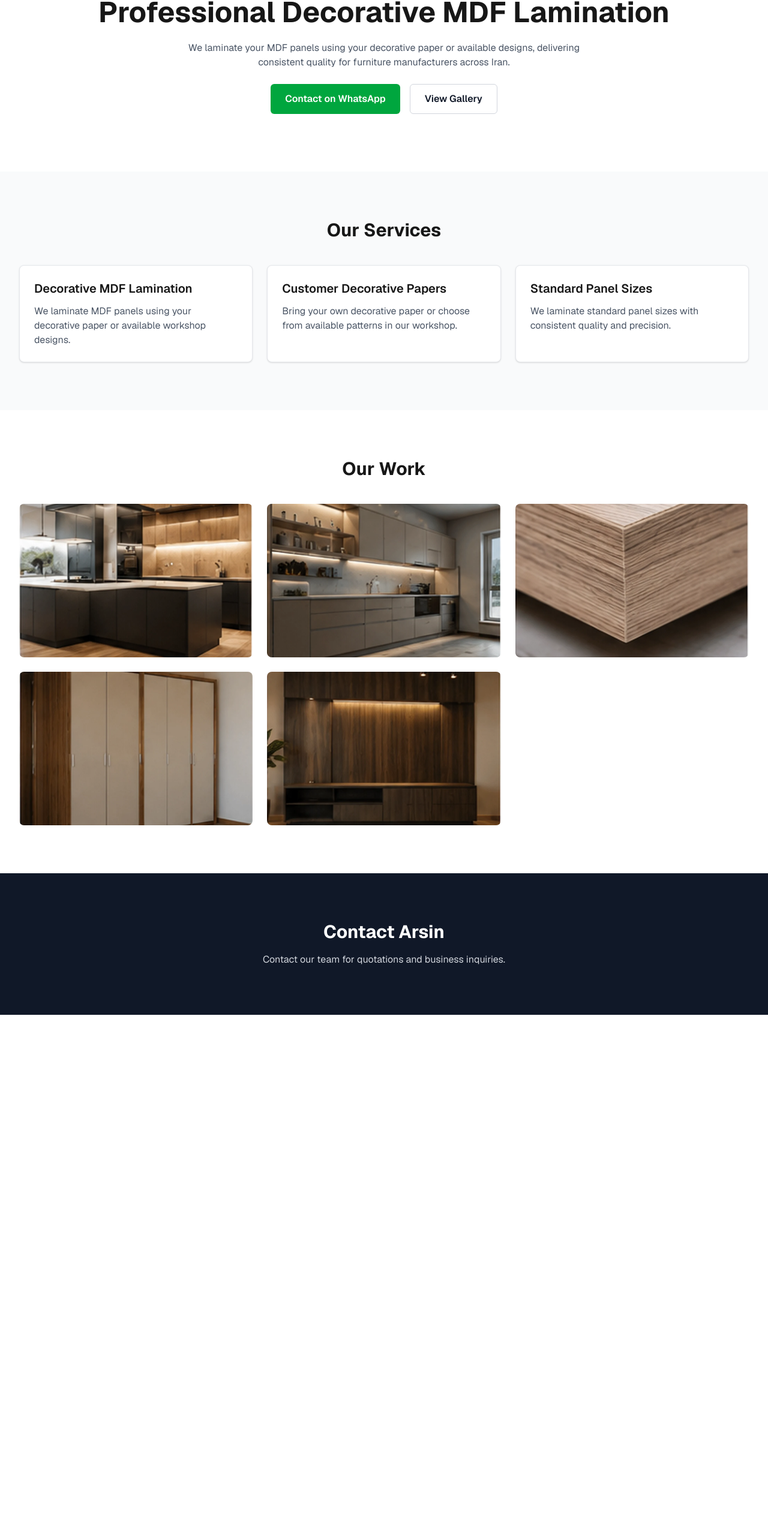
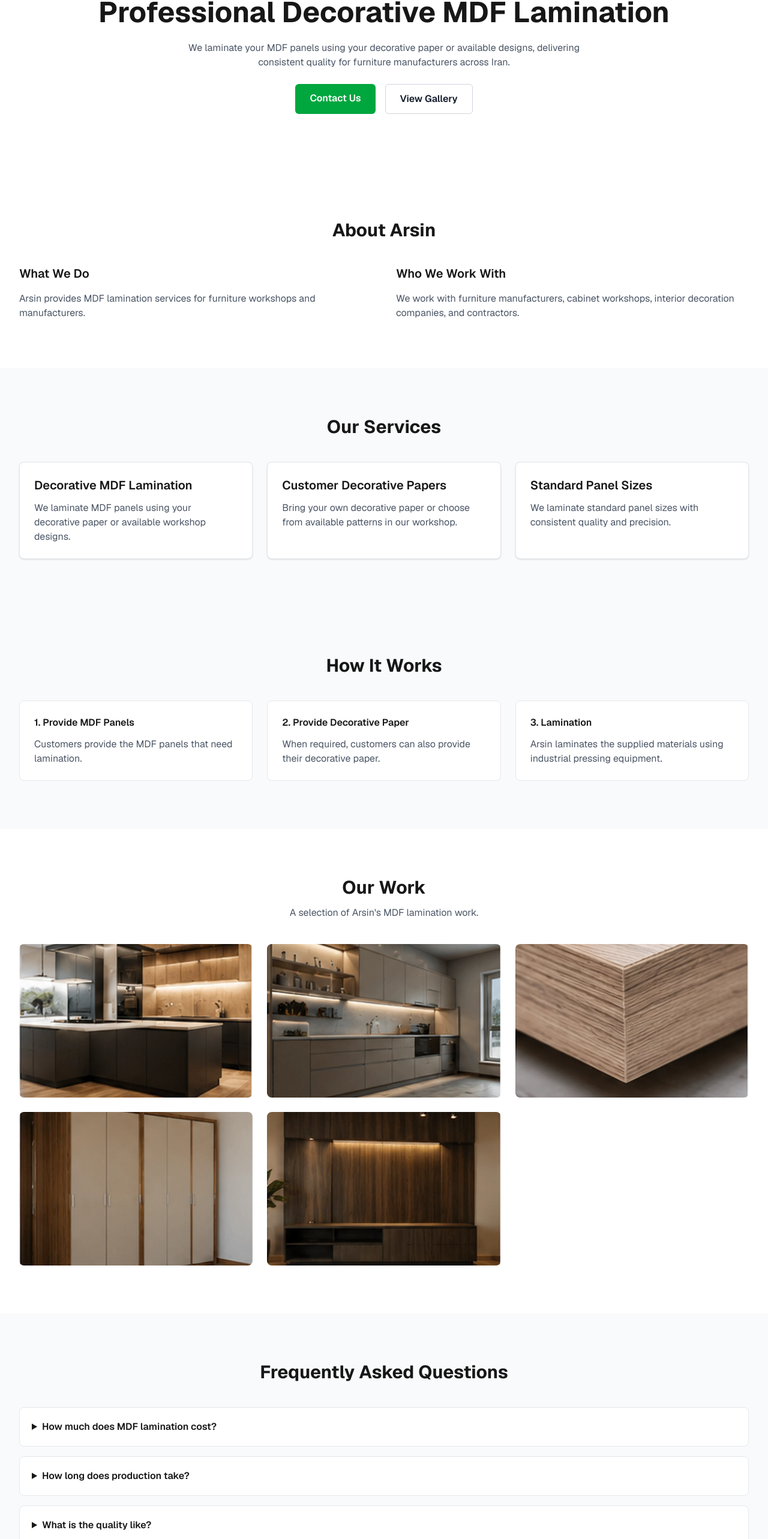
Before and after one commit to Ned-Magician/arsin-corporate, a Next.js app: page / in a window 1280 px wide. Shown: the part 180-2746 px from the top of the page at 60% size. Before the commit the page ends 1872 px from the top, so only its background shows below. Built offline with nearby package versions, Linux system fonts and the light colour scheme.

Commit message:
feat: expand homepage sections and shared layout

```diff
--- a/app/layout.tsx
+++ b/app/layout.tsx
@@ -2,6 +2,7 @@
 import { Geist, Geist_Mono } from "next/font/google";
 import "./globals.css";
 import { Header } from "@/components/layout/Header";
+import { Footer } from "@/components/layout/Footer";
 
 const geistSans = Geist({
   variable: "--font-geist-sans",
@@ -32,6 +33,7 @@
       <body className="min-h-full flex flex-col">
         <Header />
         {children}
+        <Footer />
       </body>
     </html>
   );
--- a/app/page.tsx
+++ b/app/page.tsx
@@ -2,12 +2,19 @@
 import { Services } from "@/components/sections/services/Services";
 import { Gallery } from "@/components/sections/Gallery";
 import { Contact } from "@/components/sections/Contact";
+import { CompanyIntro } from "@/components/sections/CompanyIntro";
+import { HowItWorks } from "@/components/sections/HowItWorks";
+import { FaqPreview } from "@/components/sections/FaqPreview";
+
 export default function Home() {
   return (
     <main>
       <Hero />
+      <CompanyIntro />
       <Services />
+      <HowItWorks />
       <Gallery />
+      <FaqPreview />
       <Contact />
     </main>
   );
--- /dev/null
+++ b/components/layout/Footer.tsx
@@ -0,0 +1,21 @@
+import Link from "next/link";
+
+import { Container } from "@/components/ui/Container";
+
+export function Footer() {
+  return (
+    <footer className="bg-gray-900 py-10 text-white">
+      <Container>
+        <div className="flex flex-col gap-6 md:flex-row md:items-center md:justify-between">
+          <p>Arsin Industrial Group</p>
+
+          <nav className="flex gap-6">
+            <Link href="/#services">Services</Link>
+            <Link href="/#gallery">Gallery</Link>
+            <Link href="/#contact">Contact</Link>
+          </nav>
+        </div>
+      </Container>
+    </footer>
+  );
+}
--- /dev/null
+++ b/components/sections/CompanyIntro.tsx
@@ -0,0 +1,31 @@
+import { Container } from "@/components/ui/Container";
+import { SectionHeading } from "@/components/ui/SectionHeading";
+
+export function CompanyIntro() {
+  return (
+    <section className="py-20">
+      <Container>
+        <SectionHeading>About Arsin</SectionHeading>
+        <div className="grid gap-10 md:grid-cols-2">
+          <div>
+            <h3 className="mb-4 text-xl font-semibold">What We Do</h3>
+
+            <p className="text-gray-600">
+              Arsin provides MDF lamination services for furniture workshops and
+              manufacturers.
+            </p>
+          </div>
+
+          <div>
+            <h3 className="mb-4 text-xl font-semibold">Who We Work With</h3>
+
+            <p className="text-gray-600">
+              We work with furniture manufacturers, cabinet workshops, interior
+              decoration companies, and contractors.
+            </p>
+          </div>
+        </div>
+      </Container>
+    </section>
+  );
+}
--- /dev/null
+++ b/components/sections/FaqPreview.tsx
@@ -0,0 +1,32 @@
+import { Container } from "@/components/ui/Container";
+import { SectionHeading } from "@/components/ui/SectionHeading";
+
+export function FaqPreview() {
+  return (
+    <section className="bg-gray-50 py-20">
+      <Container>
+        <SectionHeading>Frequently Asked Questions</SectionHeading>
+
+        <div className="space-y-4">
+          <details className="rounded-lg border border-gray-200 bg-white p-5">
+            <summary className="cursor-pointer font-semibold">
+              How much does MDF lamination cost?
+            </summary>
+          </details>
+
+          <details className="rounded-lg border border-gray-200 bg-white p-5">
+            <summary className="cursor-pointer font-semibold">
+              How long does production take?
+            </summary>
+          </details>
+
+          <details className="rounded-lg border border-gray-200 bg-white p-5">
+            <summary className="cursor-pointer font-semibold">
+              What is the quality like?
+            </summary>
+          </details>
+        </div>
+      </Container>
+    </section>
+  );
+}
--- a/components/sections/Gallery.tsx
+++ b/components/sections/Gallery.tsx
@@ -34,7 +34,9 @@
   return (
     <section id="gallery" className="py-20">
       <Container>
-        <SectionHeading>Our Work</SectionHeading>
+        <SectionHeading description="A selection of Arsin's MDF lamination work.">
+          Our Work
+        </SectionHeading>
         <div className="grid gap-6 sm:grid-cols-2 lg:grid-cols-3">
           {galleryImages.map((image) => (
             <Image
--- a/components/sections/Hero.tsx
+++ b/components/sections/Hero.tsx
@@ -1,5 +1,5 @@
 import { Container } from "@/components/ui/Container";
-import { Button } from "@/components/ui/Button";
+import { LinkButton } from "@/components/ui/LinkButton";
 
 export function Hero() {
   return (
@@ -15,8 +15,13 @@
             across Iran.
           </p>
           <div className="flex flex-wrap justify-center gap-4">
-            <Button variant="primary">Contact on WhatsApp</Button>
-            <Button variant="secondary">View Gallery</Button>
+            <LinkButton href="/#contact" variant="primary">
+              Contact Us
+            </LinkButton>
+
+            <LinkButton href="/#gallery" variant="secondary">
+              View Gallery
+            </LinkButton>
           </div>
         </div>
       </Container>
--- /dev/null
+++ b/components/sections/HowItWorks.tsx
@@ -0,0 +1,36 @@
+import { Container } from "@/components/ui/Container";
+import { SectionHeading } from "@/components/ui/SectionHeading";
+
+export function HowItWorks() {
+  return (
+    <section className="bg-gray-50 py-20">
+      <Container>
+        <SectionHeading>How It Works</SectionHeading>
+
+        <ol className="grid gap-6 md:grid-cols-3">
+          <li className="rounded-lg border border-gray-200 bg-white p-6">
+            <h3 className="mb-3 font-semibold">1. Provide MDF Panels</h3>
+            <p className="text-gray-600">
+              Customers provide the MDF panels that need lamination.
+            </p>
+          </li>
+
+          <li className="rounded-lg border border-gray-200 bg-white p-6">
+            <h3 className="mb-3 font-semibold">2. Provide Decorative Paper</h3>
+            <p className="text-gray-600">
+              When required, customers can also provide their decorative paper.
+            </p>
+          </li>
+
+          <li className="rounded-lg border border-gray-200 bg-white p-6">
+            <h3 className="mb-3 font-semibold">3. Lamination</h3>
+            <p className="text-gray-600">
+              Arsin laminates the supplied materials using industrial pressing
+              equipment.
+            </p>
+          </li>
+        </ol>
+      </Container>
+    </section>
+  );
+}
--- /dev/null
+++ b/components/sections/WhyChooseUs.tsx
@@ -0,0 +1,30 @@
+import { Container } from "@/components/ui/Container";
+import { SectionHeading } from "@/components/ui/SectionHeading";
+
+const advantages = [
+  "Competitive pricing",
+  "Industrial machinery",
+  "Nationwide service",
+  "Experience",
+];
+
+export function WhyChooseUs() {
+  return (
+    <section className="py-20">
+      <Container>
+        <SectionHeading>Why Choose Arsin</SectionHeading>
+
+        <div className="grid gap-6 sm:grid-cols-2 lg:grid-cols-4">
+          {advantages.map((advantage) => (
+            <div
+              key={advantage}
+              className="rounded-lg border border-gray-200 bg-white p-6 text-center"
+            >
+              <h3 className="font-semibold">{advantage}</h3>
+            </div>
+          ))}
+        </div>
+      </Container>
+    </section>
+  );
+}
--- a/components/ui/Button.tsx
+++ /dev/null
@@ -1,32 +0,0 @@
-import type { ButtonHTMLAttributes } from "react";
-type ButtonProps = ButtonHTMLAttributes<HTMLButtonElement> & {
-  variant: "primary" | "secondary" | "outline";
-};
-export function Button({
-  children,
-  variant,
-  type = "button",
-  className,
-  ...props
-}: ButtonProps) {
-  let buttonStyle = "";
-  if (variant === "primary") {
-    buttonStyle =
-      "bg-green-600 text-white px-6 py-3 rounded-md font-semibold hover:bg-green-700 transition ";
-  } else if (variant === "secondary") {
-    buttonStyle =
-      "bg-white text-gray-900 border border-gray-300 px-6 py-3 rounded-md font-semibold hover:bg-gray-100 transition";
-  } else if (variant === "outline") {
-    buttonStyle =
-      "bg-transparent border border-green-600 text-green-600 px-6 py-3 rounded-md font-semibold hover:bg-green-600 hover:text-white transition";
-  }
-  return (
-    <button
-      type={type}
-      className={`${buttonStyle} ${className ?? ""}`}
-      {...props}
-    >
-      {children}
-    </button>
-  );
-}
--- /dev/null
+++ b/components/ui/LinkButton.tsx
@@ -0,0 +1,23 @@
+import Link from "next/link";
+
+type LinkButtonProps = {
+  href: string;
+  children: React.ReactNode;
+  variant: "primary" | "secondary";
+};
+
+export function LinkButton({ href, children, variant }: LinkButtonProps) {
+  const variantStyle =
+    variant === "primary"
+      ? "bg-green-600 text-white hover:bg-green-700"
+      : "border border-gray-300 bg-white text-gray-900 hover:bg-gray-100";
+
+  return (
+    <Link
+      href={href}
+      className={`rounded-md px-6 py-3 font-semibold transition ${variantStyle}`}
+    >
+      {children}
+    </Link>
+  );
+}
--- a/components/ui/SectionHeading.tsx
+++ b/components/ui/SectionHeading.tsx
@@ -1,5 +1,14 @@
-type SectionHeadingProps = { children: React.ReactNode };
+type SectionHeadingProps = {
+  children: React.ReactNode;
+  description?: string;
+};
 
-export function SectionHeading({ children }: SectionHeadingProps) {
-  return <h2 className="mb-10 text-center text-3xl font-bold">{children}</h2>;
+export function SectionHeading({ children, description }: SectionHeadingProps) {
+  return (
+    <div className="mb-10 text-center">
+      <h2 className="text-3xl font-bold">{children}</h2>
+
+      {description && <p className="mt-3 text-gray-600">{description}</p>}
+    </div>
+  );
 }
```
